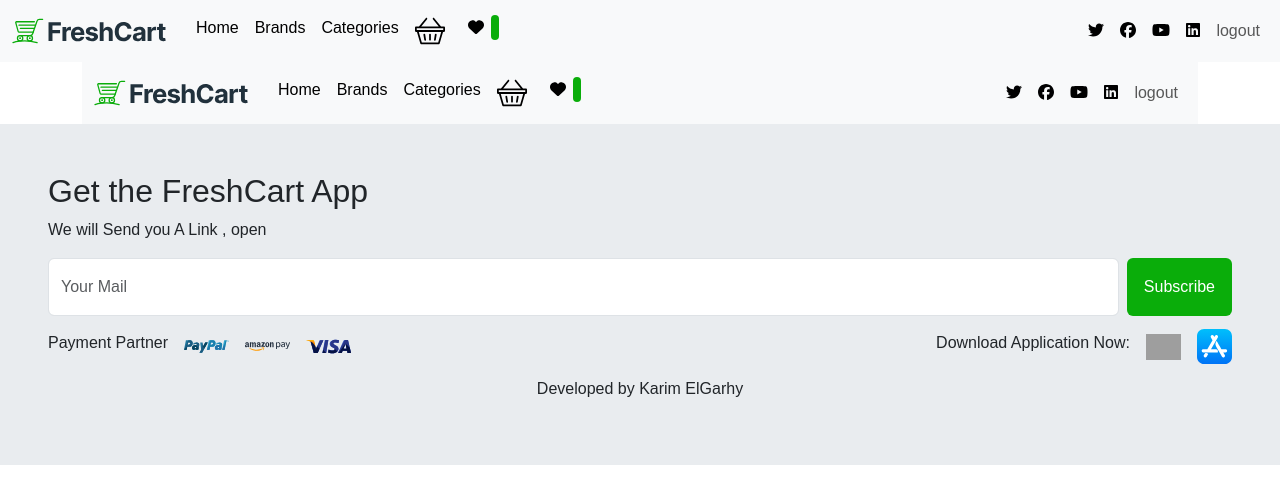
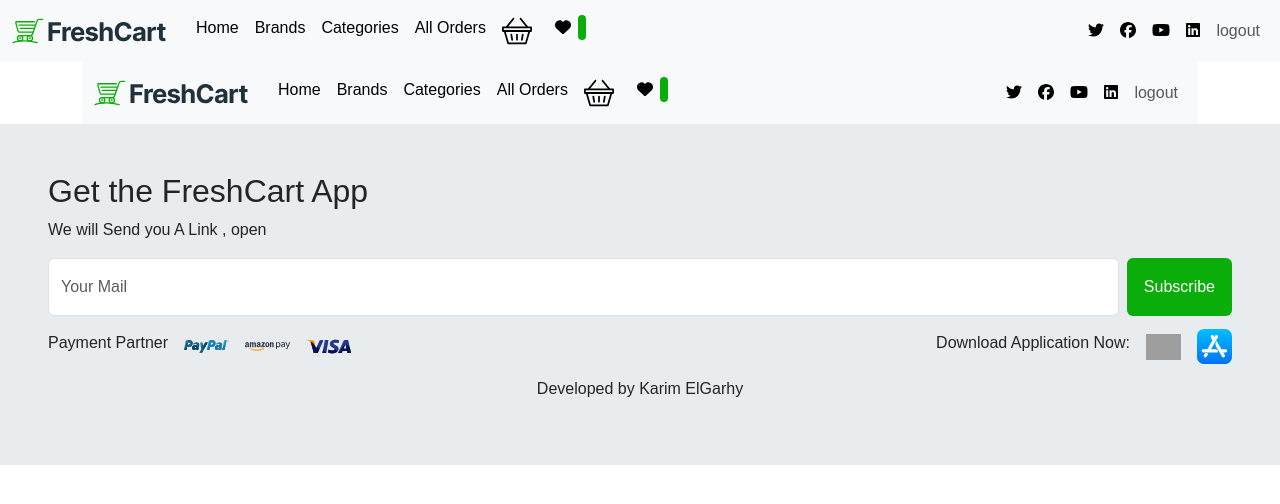
Before and after one commit to KarimElGarhy/ecommerce-training, a React (Vite) app: page /Navbar in a window 1280 px wide. Shown: the top 504 px of the page. Built offline with nearby package versions, Linux system fonts and the light colour scheme; no server answers; sample sign-in values are in the browser's storage; grey boxes are pictures that could not be loaded; a web font is replaced by a local one.

Commit message:
Stage 1 Of Project

```diff
--- a/src/App.jsx
+++ b/src/App.jsx
@@ -39,6 +39,7 @@
 import Wishlist from "./Components/Wishlist/Wishlist"
 import WishlistContextProvider from "./Components/Context/WishlistContext"
 import ResetPassword from "./Components/ResetPassword/ResetPassword"
+import AllOrders from "./Components/AllOrders/AllOrders"
 
 library.add(
   faTwitter,
@@ -115,6 +116,7 @@
           </ProtectedRoute>
         ),
       },
+
       {
         path: "AllOrders",
         element: (
--- a/src/Components/Context/CartContext.jsx
+++ b/src/Components/Context/CartContext.jsx
@@ -19,7 +19,7 @@
   function payment(shippingAddress) {
     return axios
       .post(
-        `https://ecommerce.routemisr.com/api/v1/orders/checkout-session/${cartId}?url=http://localhost:5173`,
+        `https://ecommerce.routemisr.com/api/v1/orders/checkout-session/${cartId}?url=https://ecommerce-training-4x7v.vercel.app/`,
         {
           shippingAddress,
         },
--- a/src/Components/Navbar/Navbar.jsx
+++ b/src/Components/Navbar/Navbar.jsx
@@ -48,6 +48,11 @@
                   <li className="nav-item">
                     <Link className="nav-link" to="/categories">
                       Categories
+                    </Link>
+                  </li>
+                  <li className="nav-item">
+                    <Link className="nav-link" to="/allorders">
+                      All Orders
                     </Link>
                   </li>
                   <li className="nav-item">
```
